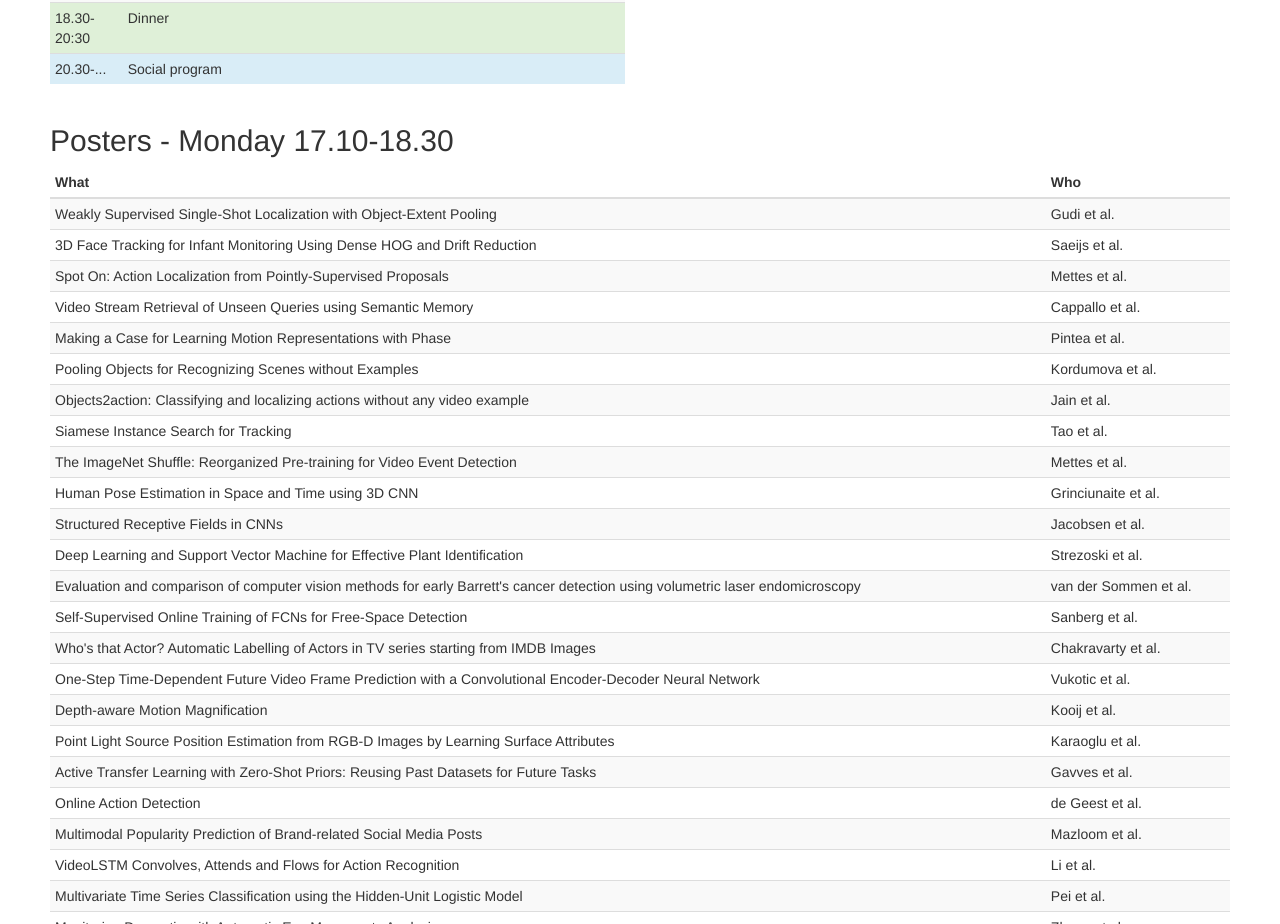
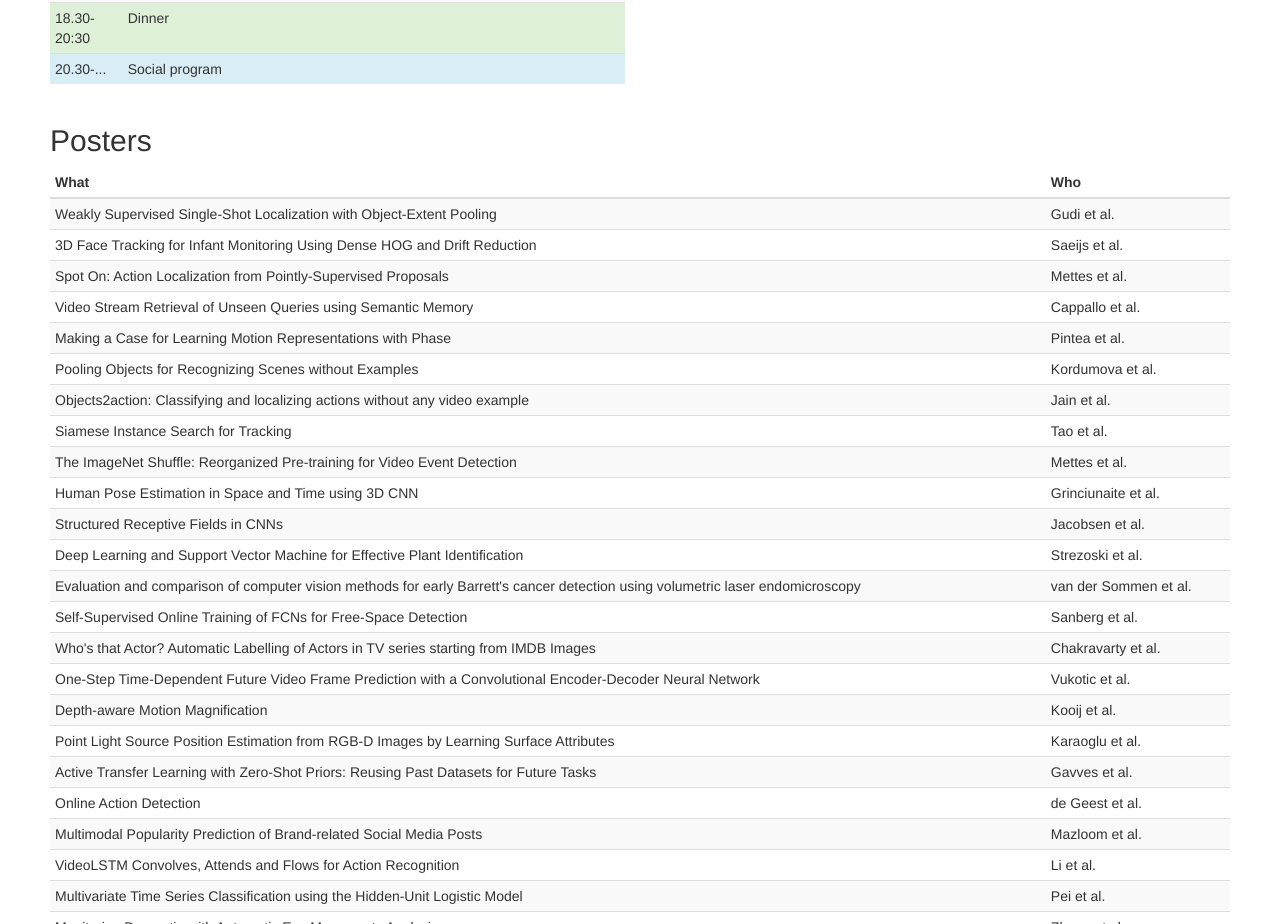
Before and after one commit to nccv16/nccv16.github.io, a plain HTML site: page index.html in a window 1280 px wide. Shown: the part 2037-2961 px from the top of the page. Drawn offline with nearby package versions, Linux system fonts and the light colour scheme; some packages are replaced by stand-ins of ours.

```diff
--- a/index.html
+++ b/index.html
@@ -290,7 +290,7 @@
 
 <div class="row">
     <div class="col-sm-12 slideanim">
-      <h2>Posters - Monday 17.10-18.30</h2>
+      <h2>Posters</h2>
 
  <table class="table table-striped table-condensed">
     <thead>
```
